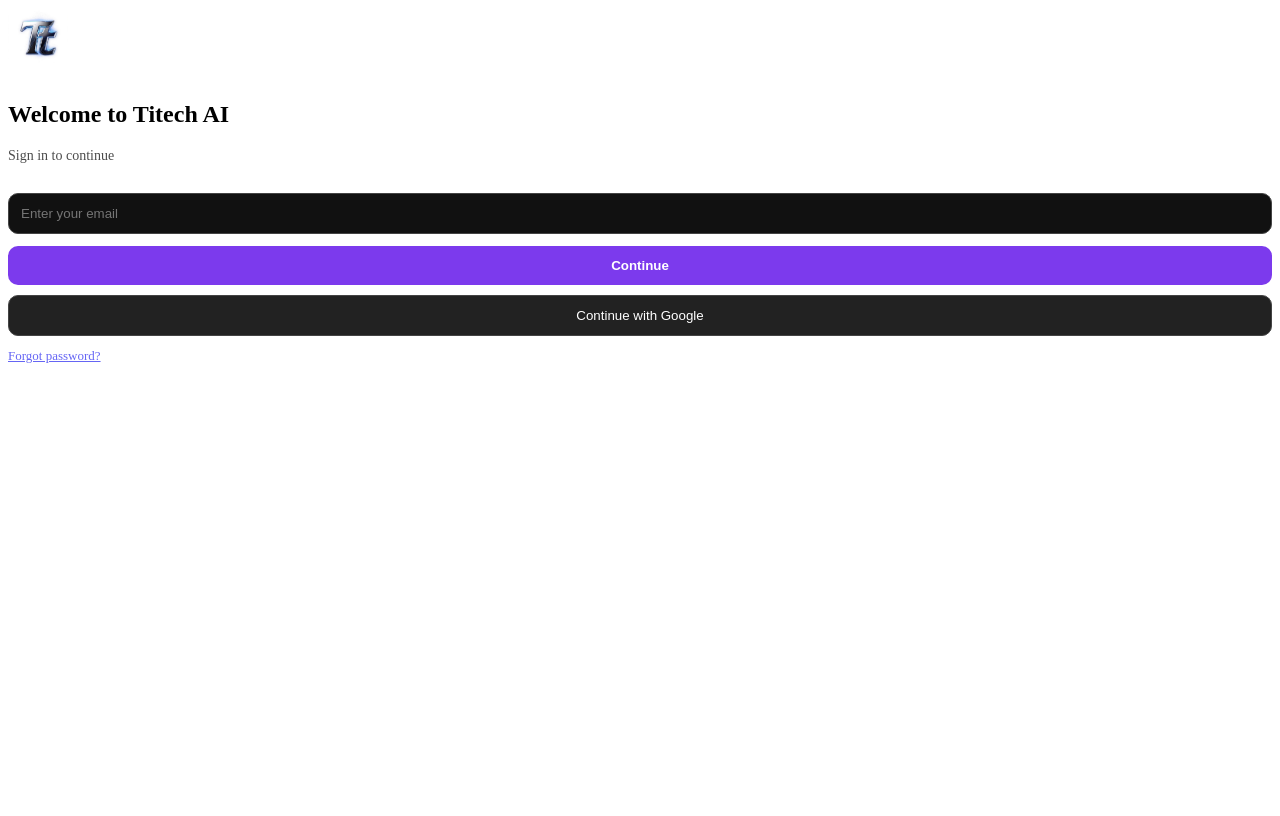
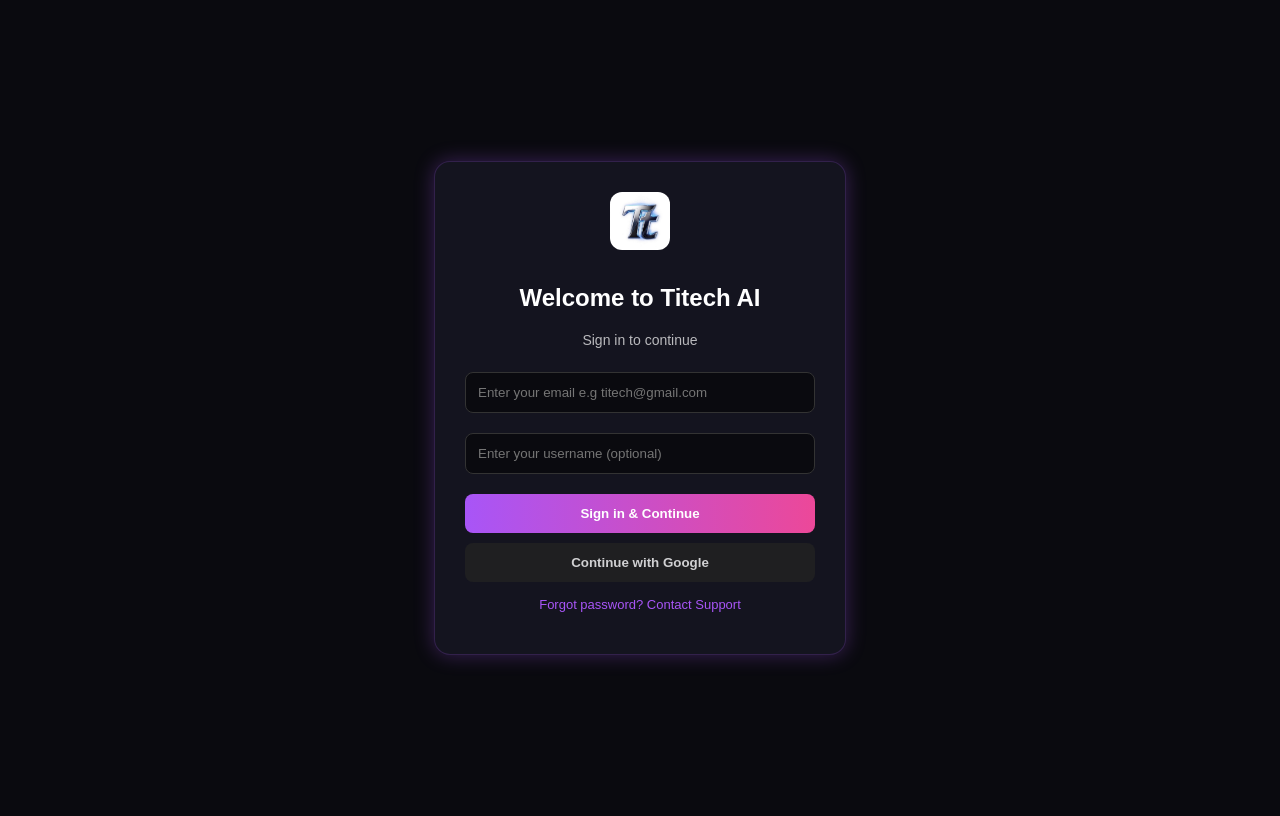
Before and after one commit to olajidetimileyinsamson-spec/titech-ai, a Flask app: page /login in a window 1280 px wide. Before the commit the page ends 363 px from the top, so only its background shows below. Run offline with Flask 3, Linux system fonts and the light colour scheme.

Commit message:
Update login.html

```diff
--- a/templates/login.html
+++ b/templates/login.html
@@ -1,22 +1,73 @@
-<!-- templates/login.html -->
-<img src="/logo.png" style="width:60px; margin-bottom:15px; border-radius:12px;">
-<h2>Welcome to Titech AI</h2>
-<p style="opacity:.7;font-size:14px;">Sign in to continue</p>
+<!DOCTYPE html>
+<html>
+<head>
+<meta name="viewport" content="width=device-width, initial-scale=1">
+<title>Titech AI - Login</title>
+<style>
+ body{ background:#0a0a0f; color:white; display:flex; justify-content:center; align-items:center; height:100vh; font-family: sans-serif; }
+.card{ background:#14141f; padding:30px; border-radius:16px; width:90%; max-width:350px; text-align:center; box-shadow:0 0 20px rgba(168,85,247,0.3); border:1px solid rgba(168,85,247,0.2); }
+ input{ width:100%; padding:12px; margin:10px 0; border-radius:8px; border:1px solid #333; background:#0a0a0f; color:white; box-sizing:border-box; }
+ button{ width:100%; padding:12px; border-radius:8px; border:none; cursor:pointer; margin-top:10px; font-weight:bold; }
+.btn-primary{ background:linear-gradient(90deg,#a855f7,#ec4899); color:white; }
+.btn-sec{ background:#222; color:white; opacity:0.8; }
+ a{ color:#a855f7; font-size:13px; text-decoration:none; }
+</style>
+</head>
+<body>
+<div class="card">
+  <img src="/logo.png" style="width:60px; margin-bottom:10px; border-radius:12px;">
+  <h2>Welcome to Titech AI</h2>
+  <p style="opacity:0.7; font-size:14px;">Sign in to continue</p>
 
-<input id="email" type="email" placeholder="Enter your email" style="width:100%;padding:12px;border-radius:10px;border:1px solid #444;background:#111;color:#fff;margin-top:15px;">
+  <input id="email" type="email" placeholder="Enter your email e.g titech@gmail.com">
+  <input id="username" type="text" placeholder="Enter your username (optional)">
 
-<button onclick="login()" style="width:100%;padding:12px;margin-top:12px;border-radius:10px;background:#7c3aed;color:white;border:0;font-weight:bold;cursor:pointer;">Continue</button>
+  <button class="btn-primary" onclick="login()">Sign in & Continue</button>
+  <button class="btn-sec" onclick="alert('Google login coming soon - use email for now')">Continue with Google</button>
+  <a href="#" onclick="alert('Contact Titech support on WhatsApp'); return false;" style="display:block; margin-top:15px;">Forgot password? Contact Support</a>
 
-<button onclick="alert('Google login coming soon - use email for now')" style="width:100%;padding:12px;margin-top:10px;border-radius:10px;background:#222;color:white;border:1px solid #444;cursor:pointer;">Continue with Google</button>
-
-<a href="#" onclick="alert('Contact Titech support');return false;" style="display:block;margin-top:12px;font-size:13px;opacity:.6;">Forgot password?</a>
+  <p id="status" style="font-size:12px; margin-top:10px; opacity:0.6;"></p>
+</div>
 
 <script>
 function login(){
- let e=document.getElementById('email').value.trim();
- if(!e ||!e.includes('@')){alert('Enter valid email');return;}
- localStorage.setItem('titech_email', e);
- localStorage.setItem('titech_name', e.split('@')[0]);
- window.location.href='/';
+  let emailEl = document.getElementById('email');
+  let nameEl = document.getElementById('username');
+  let e = emailEl.value.trim().toLowerCase();
+  let u = nameEl.value.trim();
+
+  if(!e){
+    alert('Please enter your email');
+    return;
+  }
+  if(!e.includes('@') ||!e.includes('.')){
+    alert('Enter valid email e.g name@gmail.com');
+    return;
+  }
+  // if username empty, use email prefix
+  if(!u){
+    u = e.split('@')[0];
+  }
+
+  // FIXED: Save with exact keys index.html expects
+  localStorage.setItem('titech_email', e);
+  localStorage.setItem('titech_name', u);
+  localStorage.setItem('titech_user', JSON.stringify({email:e, username:u, loginAt: new Date().toISOString()}));
+
+  document.getElementById('status').innerText = "Logging in...";
+
+  // small delay so user sees
+  setTimeout(()=>{
+    window.location.href = '/';
+  }, 400);
+}
+
+// If already logged in, go home
+let existing = localStorage.getItem('titech_email');
+if(existing && existing.includes('@')){
+  // auto redirect but allow user to change account if they want
+  console.log("Already logged as", existing);
 }
 </script>
+</body>
+</html>
```
